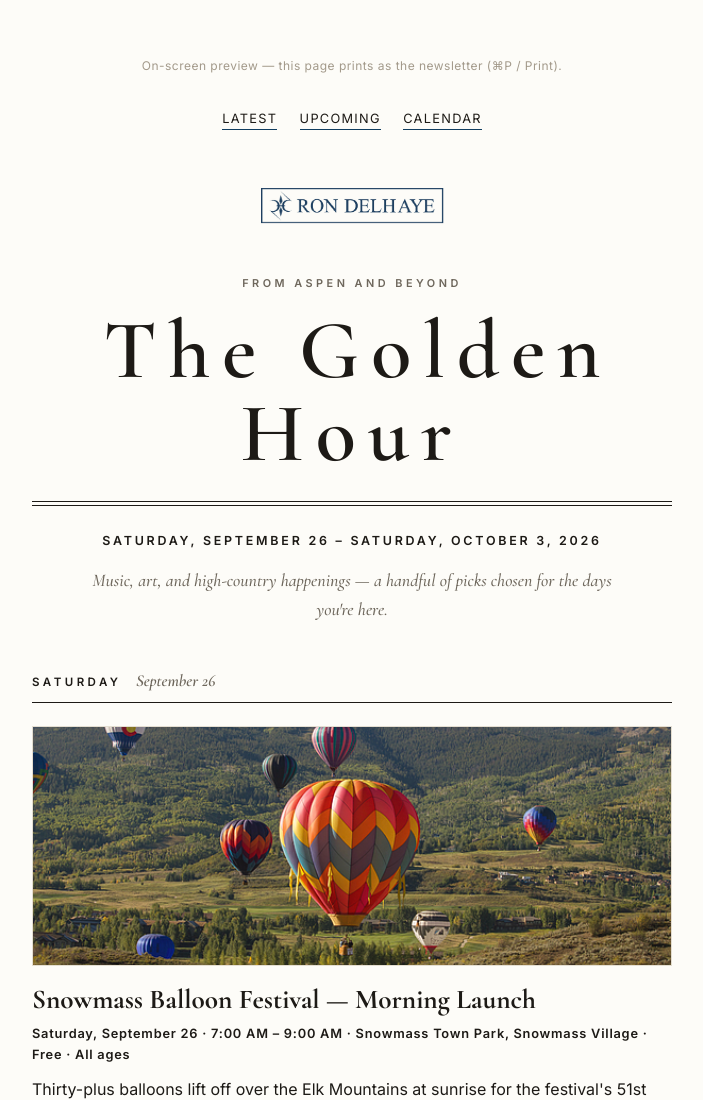
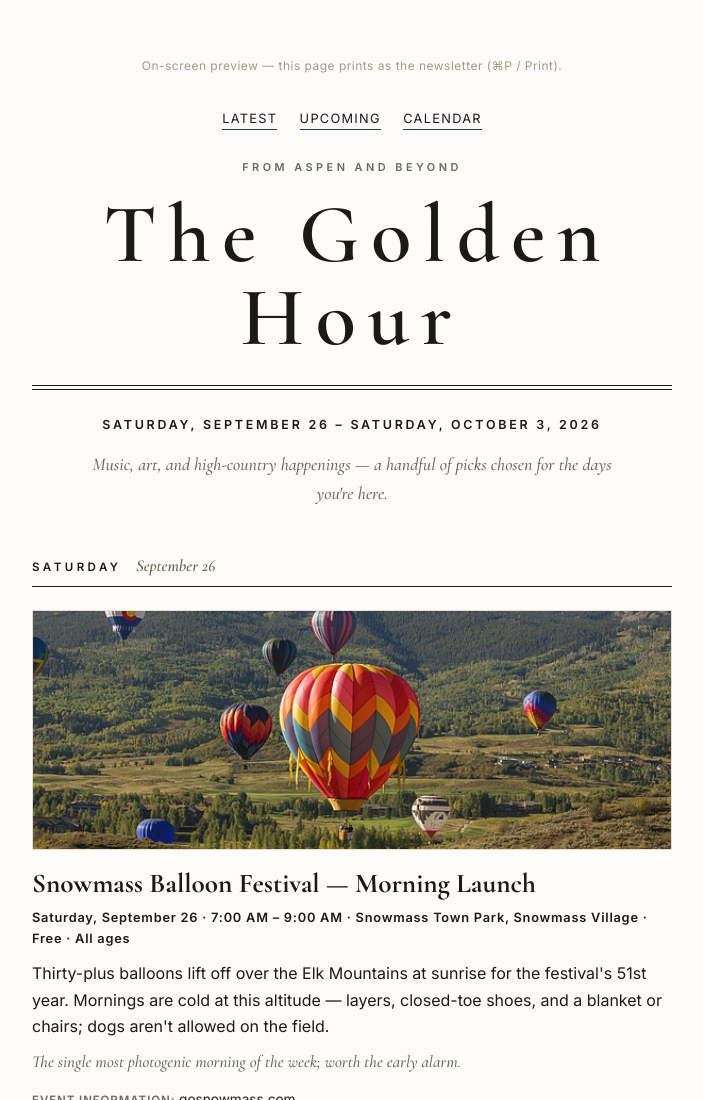
Before and after one commit to WhiteWizard888/this-week-in-aspen, a plain HTML site: page editions/2026-09-26/index.html in a window 1280 px wide. Shown: the top 1100 px of the page, without its empty margins (288-991 px from the left). Drawn offline with nearby package versions, Linux system fonts and the light colour scheme.

Commit message:
Remove Ron Delhaye Studios logo from public masthead

```diff
--- a/editions/2026-09-26/index.html
+++ b/editions/2026-09-26/index.html
@@ -350,7 +350,6 @@ if ("serviceWorker" in navigator) {
       <a href="../../upcoming/">Upcoming</a>
       <a href="../../calendar/">Calendar</a>
     </nav>
-    <img class="brand-logo" src="../../assets/brand/ron-delhaye-logo-horizontal.jpg" alt="Ron Delhaye Studios">
     <p class="kicker">From Aspen and Beyond</p>
     <h1 class="brand">The Golden Hour</h1>
     <hr class="rule-double">
```
